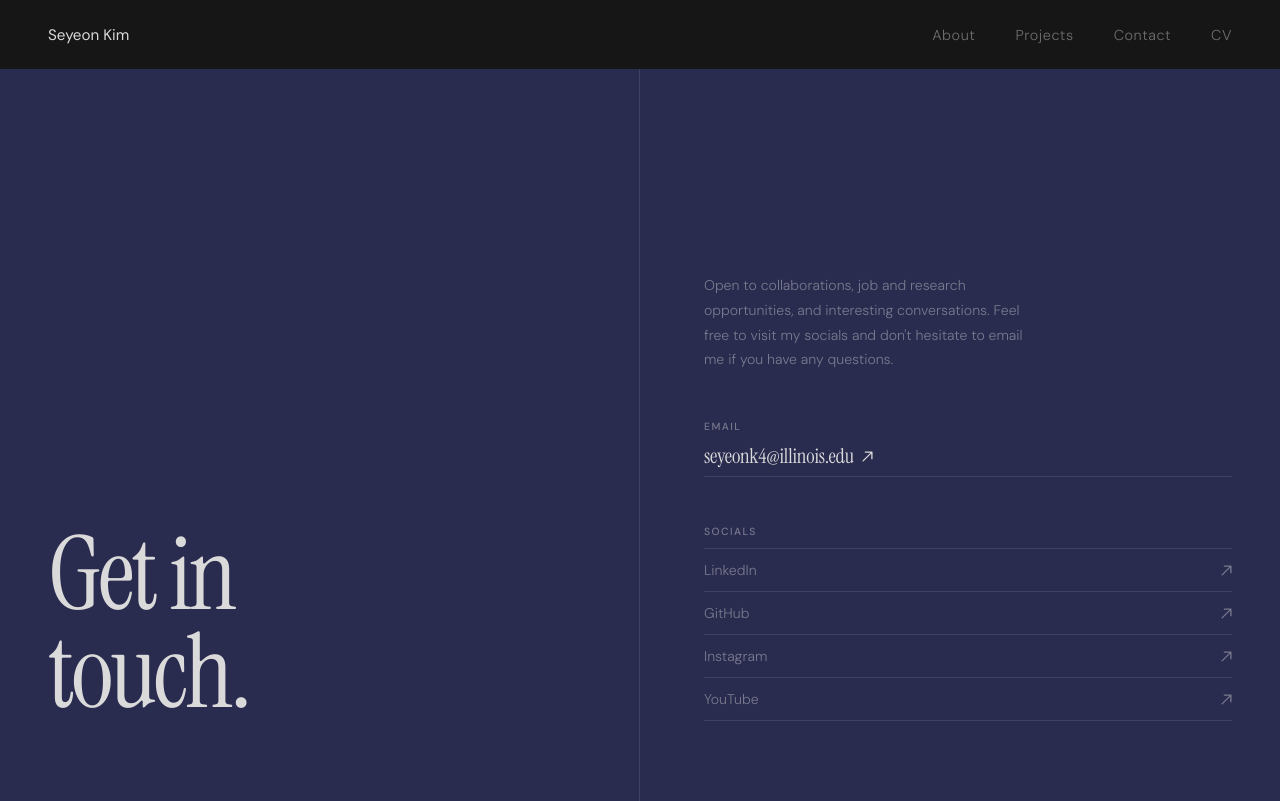
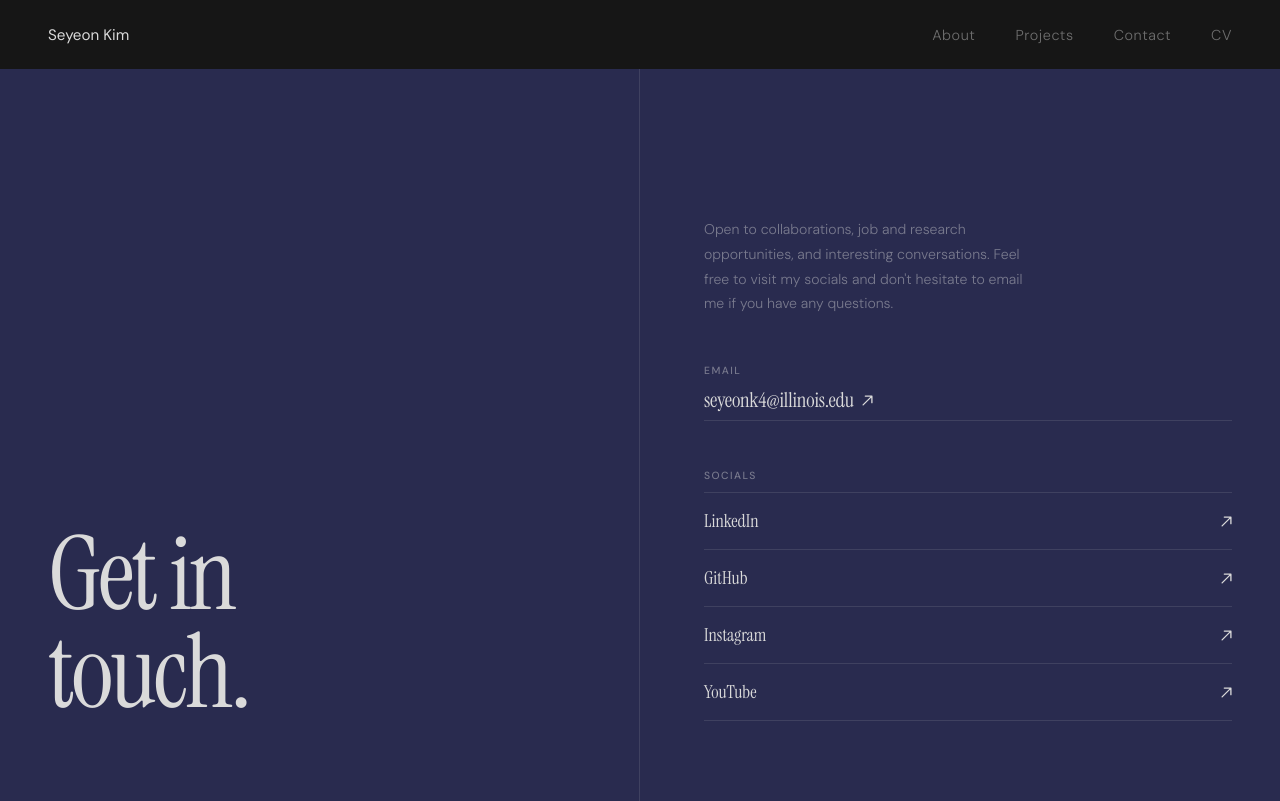
Before and after one commit to sageskim/sage-portfolio, a Next.js app: page /contact in a window 1280 px wide. Built offline with nearby package versions, Linux system fonts and the light colour scheme.

Commit message:
Update globals.css

```diff
--- a/app/globals.css
+++ b/app/globals.css
@@ -74,6 +74,24 @@ ul { list-style: none; }
 }
 .navbar-cv:hover { color: var(--accent); }
 
+/* Light bg navbar override */
+.navbar.light .navbar-name,
+.navbar.light .navbar-link,
+.navbar.light .navbar-cv { color: rgba(22,22,22,0.5); }
+.navbar.light .navbar-link.active { color: #161616; font-weight: 500; }
+.navbar.light .navbar-link:hover,
+.navbar.light .navbar-cv:hover,
+.navbar.light .navbar-name:hover { color: var(--accent); }
+
+/* Navbar light mode (about/projects) */
+.navbar.light .navbar-name,
+.navbar.light .navbar-link,
+.navbar.light .navbar-cv { color: rgba(22,22,22,0.5); }
+.navbar.light .navbar-name:hover,
+.navbar.light .navbar-link:hover,
+.navbar.light .navbar-cv:hover { color: var(--accent); }
+.navbar.light .navbar-link.active { color: #161616; font-weight: 500; }
+
 /* ─────────────────────────────────────────
    HOME SECTION
 ───────────────────────────────────────── */
@@ -139,7 +157,7 @@ ul { list-style: none; }
 }
 .about-section { margin-bottom: 5rem; }
 .section-label {
-  font-size: 0.72rem;
+  font-size: 0.82rem;
   font-weight: 500;
   letter-spacing: 0.14em;
   text-transform: uppercase;
@@ -167,7 +185,7 @@ ul { list-style: none; }
 }
 .timeline-title {
   font-family: var(--font-serif);
-  font-size: clamp(1.15rem, 1.8vw, 1.45rem);
+  font-size: clamp(1.2rem, 2.2vw, 1.7rem);
   margin-bottom: 0.25rem;
   color: #161616;
   line-height: 1.2;
@@ -228,7 +246,7 @@ ul { list-style: none; }
 }
 .award-title {
   font-family: var(--font-serif);
-  font-size: clamp(1.1rem, 1.6vw, 1.4rem);
+  font-size: clamp(1.2rem, 2.2vw, 1.7rem);
   color: #161616;
   transition: color 0.2s;
 }
@@ -273,7 +291,7 @@ ul { list-style: none; }
 }
 .projects-category-block { margin-bottom: 4rem; }
 .projects-cat-label {
-  font-size: 0.72rem;
+  font-size: 0.82rem;
   font-weight: 500;
   letter-spacing: 0.14em;
   text-transform: uppercase;
@@ -453,11 +471,12 @@ ul { list-style: none; }
   display: flex;
   align-items: center;
   justify-content: space-between;
-  padding: 0.75rem 0;
+  padding: 1rem 0;
   border-bottom: 1px solid var(--border);
-  font-size: 0.88rem;
-  font-weight: 300;
-  color: var(--fg-dim);
+  font-family: var(--font-serif);
+  font-size: clamp(1rem, 1.4vw, 1.25rem);
+  font-weight: 400;
+  color: var(--fg);
   transition: color 0.2s;
 }
 .contact-social-link:first-child { border-top: 1px solid var(--border); }
```
